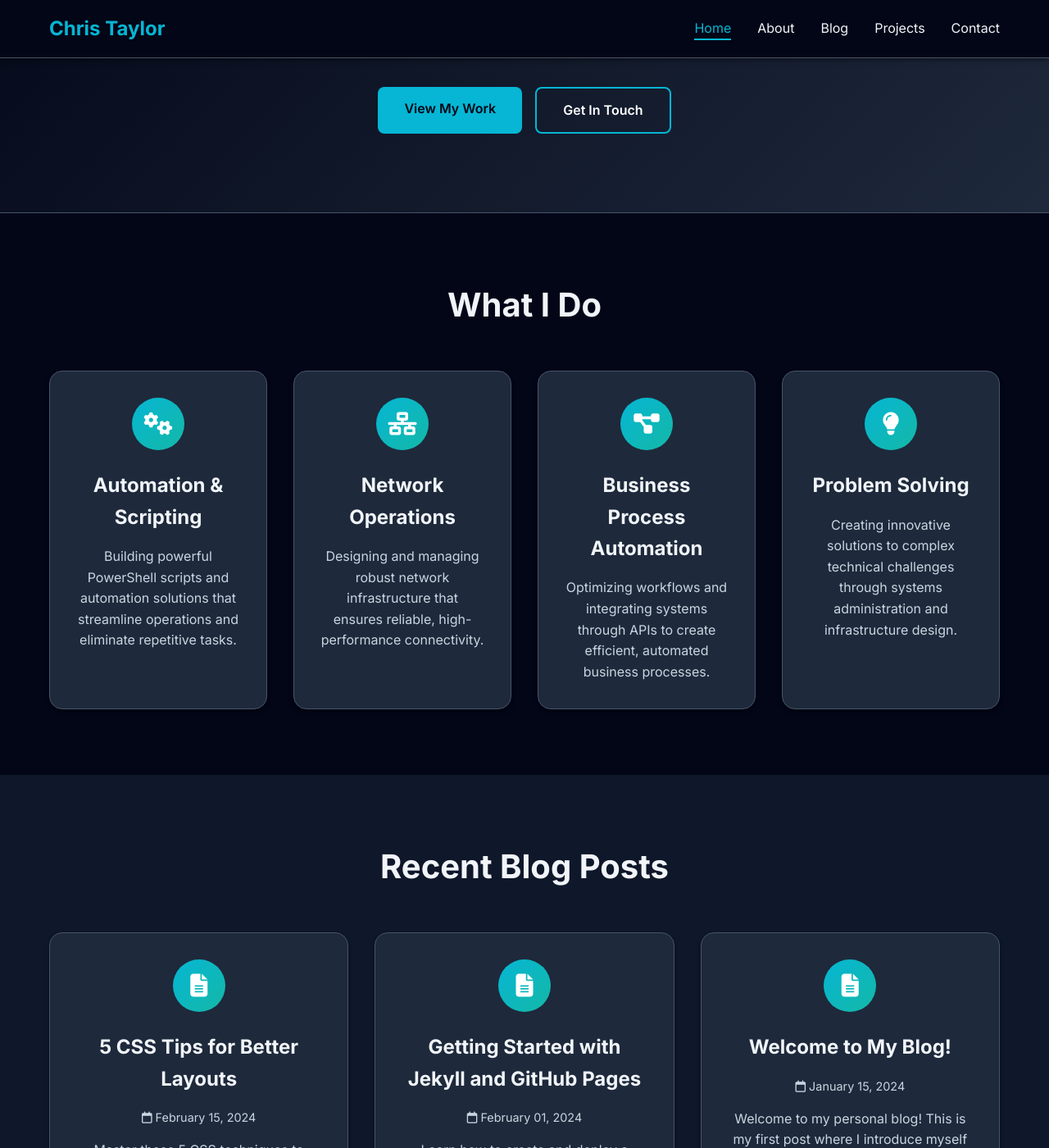
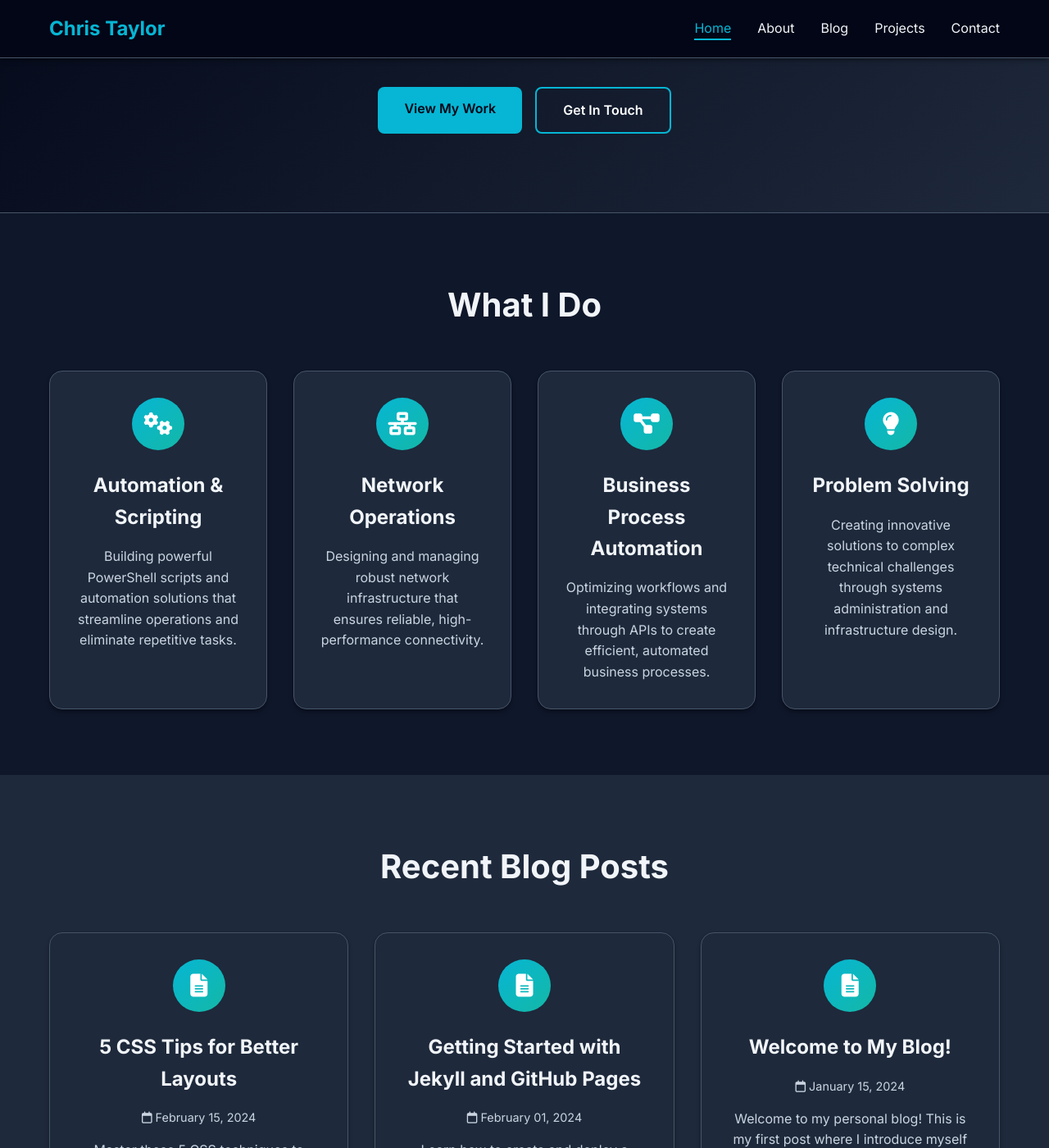
Before and after one commit to christaylorcodes/christaylorcodes.github.io, a Jekyll site: the page built from index.html, in a window 1280 px wide and 1400 px high, scrolled down 297 px. Shown: the whole window at 82% size. Built offline with Jekyll 4.4.1, drawn with Linux system fonts in a browser that asks for light colours.

Commit message:
Alternate section backgrounds for visual rhythm
- Features section: bg-dark
- Recent posts section: bg-light (lightest for contrast)
- Featured projects section: bg-dark
- Creates alternating dark/light/dark pattern between hero and CTA
- Improves visual hierarchy and section separation

🤖 Generated with [Claude Code](https://claude.com/claude-code)

Co-Authored-By: Claude <noreply@anthropic.com>

```diff
--- a/assets/css/main.css
+++ b/assets/css/main.css
@@ -232,7 +232,7 @@ section {
 
 /* ===== FEATURES SECTION ===== */
 .features {
-    background-color: var(--bg-darker);
+    background-color: var(--bg-dark);
 }
 
 .features-grid {
@@ -283,7 +283,7 @@ section {
 
 /* ===== RECENT POSTS SECTION ===== */
 .recent-posts {
-    background-color: var(--bg-dark);
+    background-color: var(--bg-light);
 }
 
 .recent-posts .feature-card h3 a:hover {
@@ -306,7 +306,7 @@ section {
 
 /* ===== FEATURED PROJECTS SECTION ===== */
 .featured-projects {
-    background-color: var(--bg-darker);
+    background-color: var(--bg-dark);
 }
 
 .featured-projects .project-tags {
```
